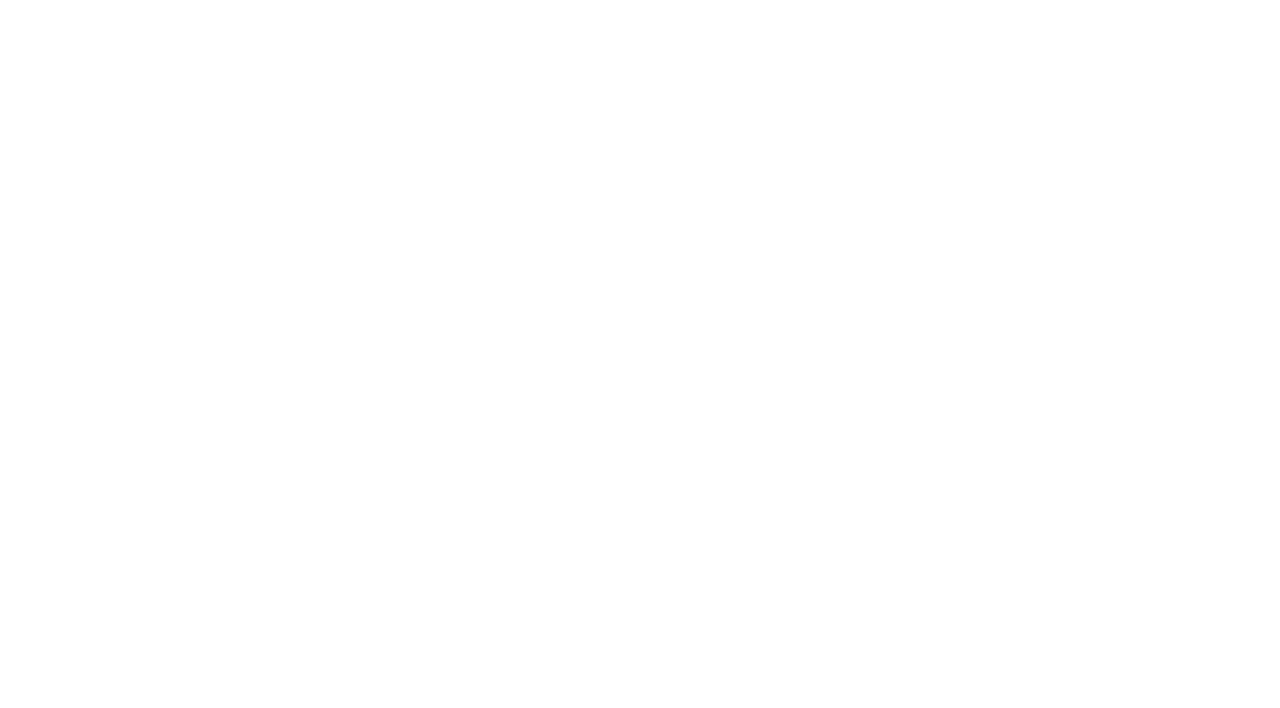
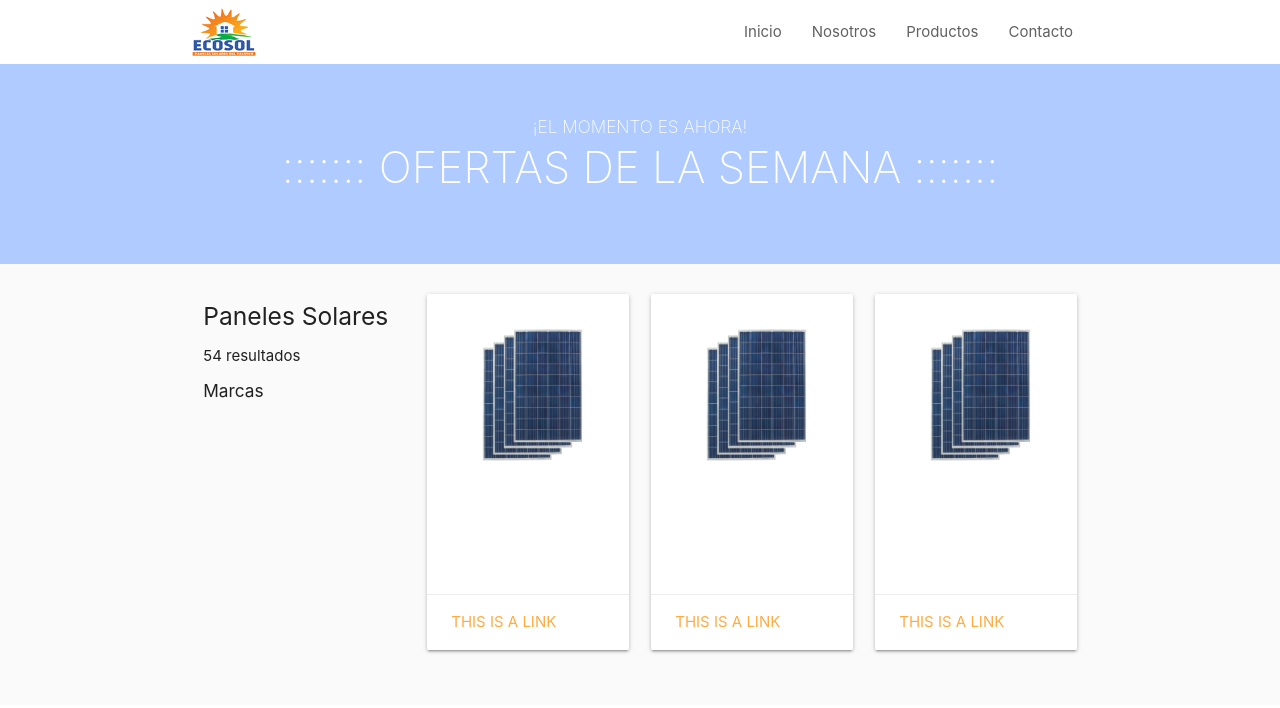
Before and after one commit to ferceballos/EcoSol, a website: page paneles.html in a window 1280 px wide. Drawn offline with Linux system fonts and the light colour scheme.

Commit message:
Paneles section now show the idea of the section

```diff
--- a/paneles.html
+++ b/paneles.html
@@ -0,0 +1,137 @@
+<!DOCTYPE html>
+<html>
+
+<head>
+    <!--Import Google Icon Font-->
+    <link href="https://fonts.googleapis.com/icon?family=Material+Icons" rel="stylesheet">
+    <!--Import materialize.css-->
+    <link type="text/css" rel="stylesheet" href="css/materialize.min.css" media="screen,projection" />
+
+    <link rel="stylesheet" href="scss/home.css">
+    <!--Let browser know website is optimized for mobile-->
+    <meta name="viewport" content="width=device-width, initial-scale=1.0" />
+</head>
+
+<body>
+    <header>
+        <nav class="clear-nav z-depth-0">
+            <div class="nav-wrapper container">
+                <a href="#" class="brand-logo fullh">
+                    <img src="img/slogo.png" class="fullh" alt="">
+                </a>
+                <ul id="nav-mobile" class="right hide-on-med-and-down">
+                    <li>
+                        <a href="index.html">Inicio</a>
+                    </li>
+                    <li>
+                        <a href="nosotros.html">Nosotros</a>
+                    </li>
+                    <li>
+                        <a class='dropdown-trigger' href='productos.html' data-target='dropdown1'>Productos</a>
+                    </li>
+
+                    <!-- Dropdown Structure -->
+                    <ul id='dropdown1' class='dropdown-content'>
+                        <li>
+                            <a href="paneles.html">Paneles solares</a>
+                        </li>
+                        <li>
+                            <a href="inversores.html">Inversores</a>
+                        </li>
+                        <li>
+                            <a href="calentadores.html">Calentadores solares</a>
+                        </li>
+                    </ul>
+                    <li>
+                        <a href="contacto.html">Contacto</a>
+                    </li>
+                </ul>
+            </div>
+        </nav>
+    </header>
+
+    <main class="grey lighten-5">
+
+        <div class="blue-cream banner valign-wrapper">
+            <div class="container center">
+                <h6 class="thin white-text">¡EL MOMENTO ES AHORA!</h6>
+                <H3 class="thin white-text no-gapt">::::::: OFERTAS DE LA SEMANA :::::::
+                    <H3>
+            </div>
+        </div>
+
+        <br>
+
+        <div id="body" class="row container">
+            <div id="side" class="col m3">
+                <h5>Paneles Solares</h6>
+                    <p>54 resultados</p>
+
+                    <div>
+                        <h6>Marcas</h6>
+                    </div>
+
+            </div>
+
+
+
+            <div id="cards" class="col m9 row">
+                <div class="row">
+
+                    <div class="col s12 m4">
+                        <div class="card">
+                            <div class="card-image">
+                                <img src="img/paneles/cover.png" class="responsive-img" alt="">
+                                <span class="card-title">Card Title</span>
+                            </div>
+
+                            <div class="card-action">
+                                <a href="#">This is a link</a>
+                            </div>
+                        </div>
+                    </div>
+
+                    <div class="col s12 m4">
+                        <div class="card">
+                            <div class="card-image">
+                                <img src="img/paneles/cover.png" class="responsive-img" alt="">
+                                <span class="card-title">Card Title</span>
+                            </div>
+
+                            <div class="card-action">
+                                <a href="#">This is a link</a>
+                            </div>
+                        </div>
+                    </div>
+
+                    <div class="col s12 m4">
+                        <div class="card">
+                            <div class="card-image">
+                                <img src="img/paneles/cover.png" class="responsive-img" alt="">
+                                <span class="card-title">Card Title</span>
+                            </div>
+
+                            <div class="card-action">
+                                <a href="#">This is a link</a>
+                            </div>
+                        </div>
+                    </div>
+                </div>
+
+
+            </div>
+        </div>
+
+    </main>
+
+
+    <!-- JavaScript frameworks used -->
+    <script src="js/jquery.js"></script>
+    <script src="js/materialize.min.js"></script>
+    <script src="js/anime.min.js"></script>
+
+    <!-- Own JavaScript files -->
+    <script src="js/initializations.js"></script>
+    <script src="js/productos.js"></script>
+
+</html>
--- a/scss/home.css
+++ b/scss/home.css
@@ -10,6 +10,10 @@
 
 .logo {
   opacity: 0%;
+}
+
+.banner {
+  height: 200px;
 }
 
 .mapcontain {
@@ -94,6 +98,7 @@
 .no-gapb {
   margin-bottom: 0px !important;
 }
+
 
 .header{
   height: 380px !important;
```
